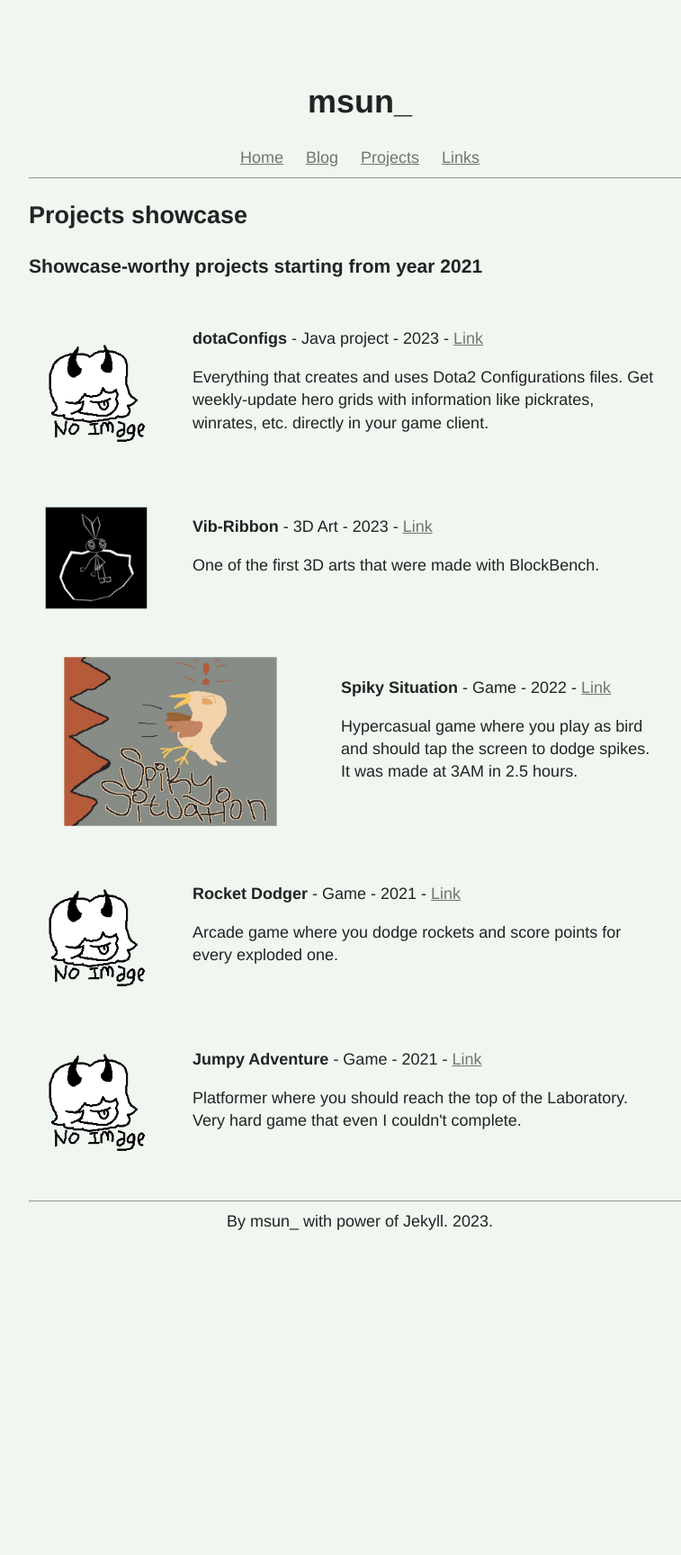
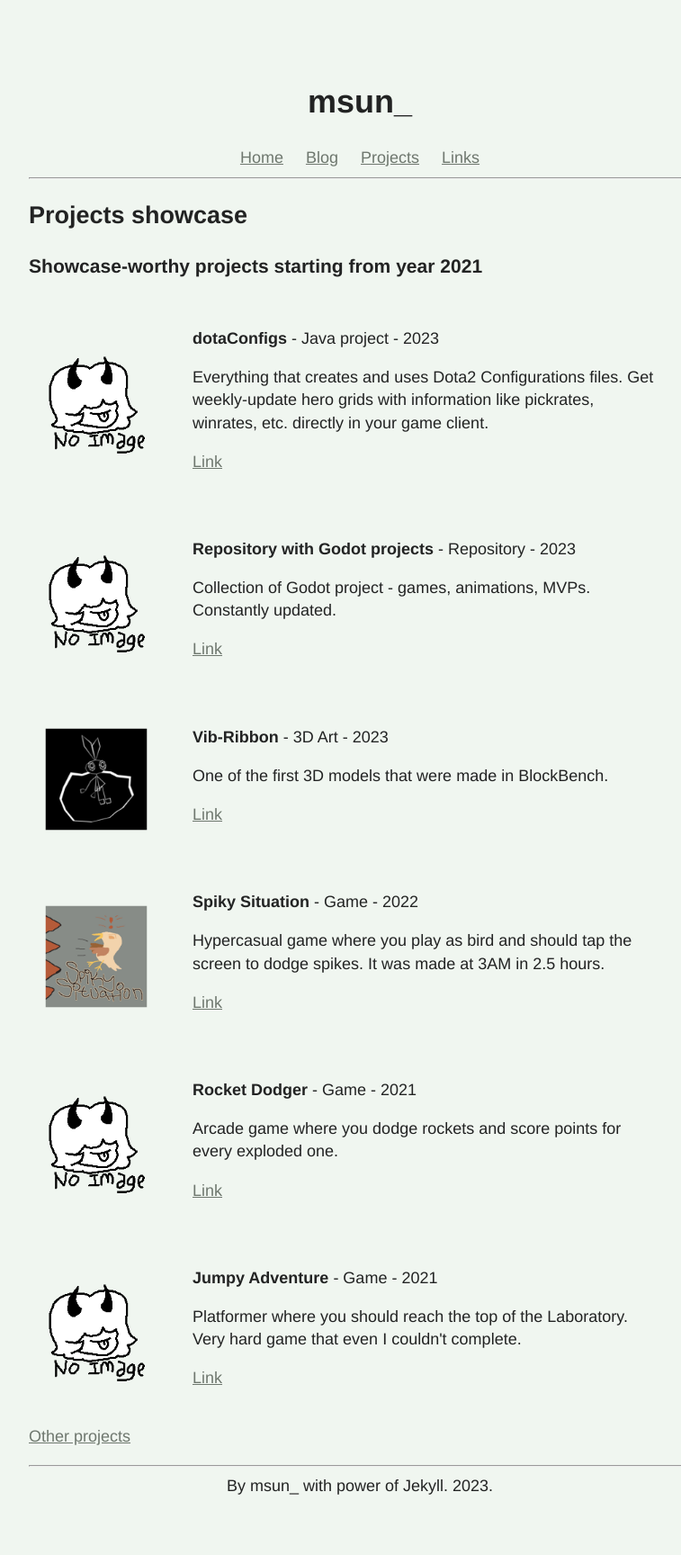
Before and after one commit to msun-dev/msun-dev.github.io, a Jekyll site: the page built from _pages/projects.markdown, in a window 1280 px wide. Shown: the whole page at 90% size, without its empty margins (240-997 px from the left). Built offline with Jekyll 4.4.1, drawn with Linux system fonts in a browser that asks for light colours; before the commit the page ends 1434 px from its top, so only the background shows below that.

Commit message:
Commit #16: "Cleanups"
    - projects.yml updated
    - index.md, projects.md - project card updated
    - Fixed "spikes" image

```diff
--- a/_data/projects.yml
+++ b/_data/projects.yml
@@ -14,10 +14,18 @@
   link: https://github.com/stars/msun-dev/lists/dotaconfigs
   link-blog:
 
+- name: Repository with Godot projects
+  year: 2023
+  type: Repository
+  description: Collection of Godot project - games, animations, MVPs. Constantly updated.
+  image:
+  link: https://github.com/msun-dev/godot_random_projects
+  link-blog:
+
 - name: Vib-Ribbon
   year: 2023
   type: 3D Art
-  description: One of the first 3D arts that were made with BlockBench.
+  description: One of the first 3D models that were made in BlockBench.
   image: /assets/images/projects/vibri.png
   link: https://skfb.ly/oLLn8
   link-blog:
--- a/_pages/projects.markdown
+++ b/_pages/projects.markdown
@@ -11,7 +11,7 @@ is_post: false
 
 <ul class="projects">
     {% for project in site.data.projects %}
-    <li>
+    <li class="project">
       <div class="project-card">
         {% if project.image %}
         <img src="{{ project.image }}">
@@ -19,10 +19,15 @@ is_post: false
         <img src="assets/images/projects/noImage.png">
         {% endif %}
         <div class="project-text">
-        <b> {{ project.name }}</b> - {{ project.type }} - {{ project.year }} - <a href="{{ project.link }}">Link</a><br>
+        <b> {{ project.name }}</b> - {{ project.type }} - {{ project.year }}
         <p> {{ project.description }}</p>
+        <a href="{{ project.link }}">Link</a>
+        {% if project.link-blog %}
+         - <a href="{{ project.link-blog }}">Link to post</a>
+        {% endif %}
         </div>
       </div>
     </li>
     {% endfor %}
+    <li><a href="/blog" class="post-preview">Other projects</a></li>
 </ul>
```
Also changed, not shown: _pages/index.markdown (+6 -2 lines), assets/images/projects/empty.png (added), assets/images/projects/spikes.png, 4 other files.
